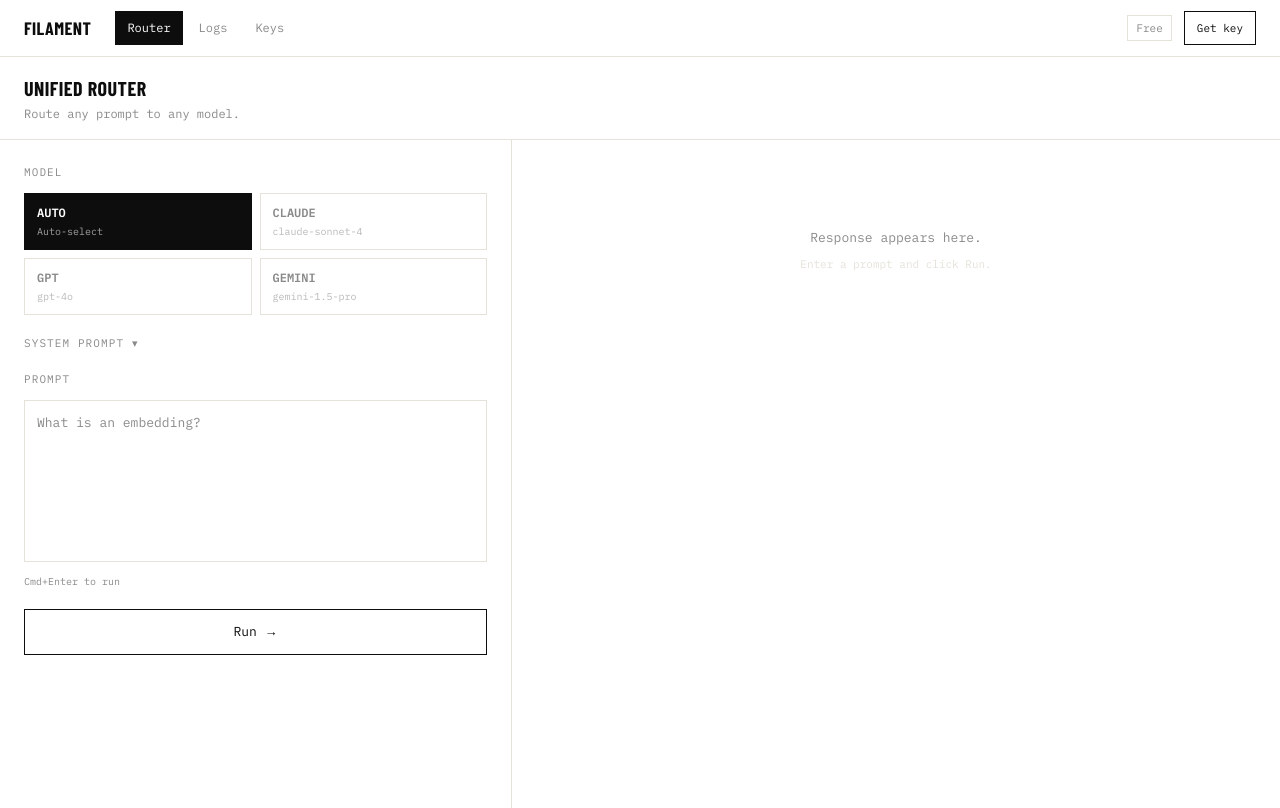
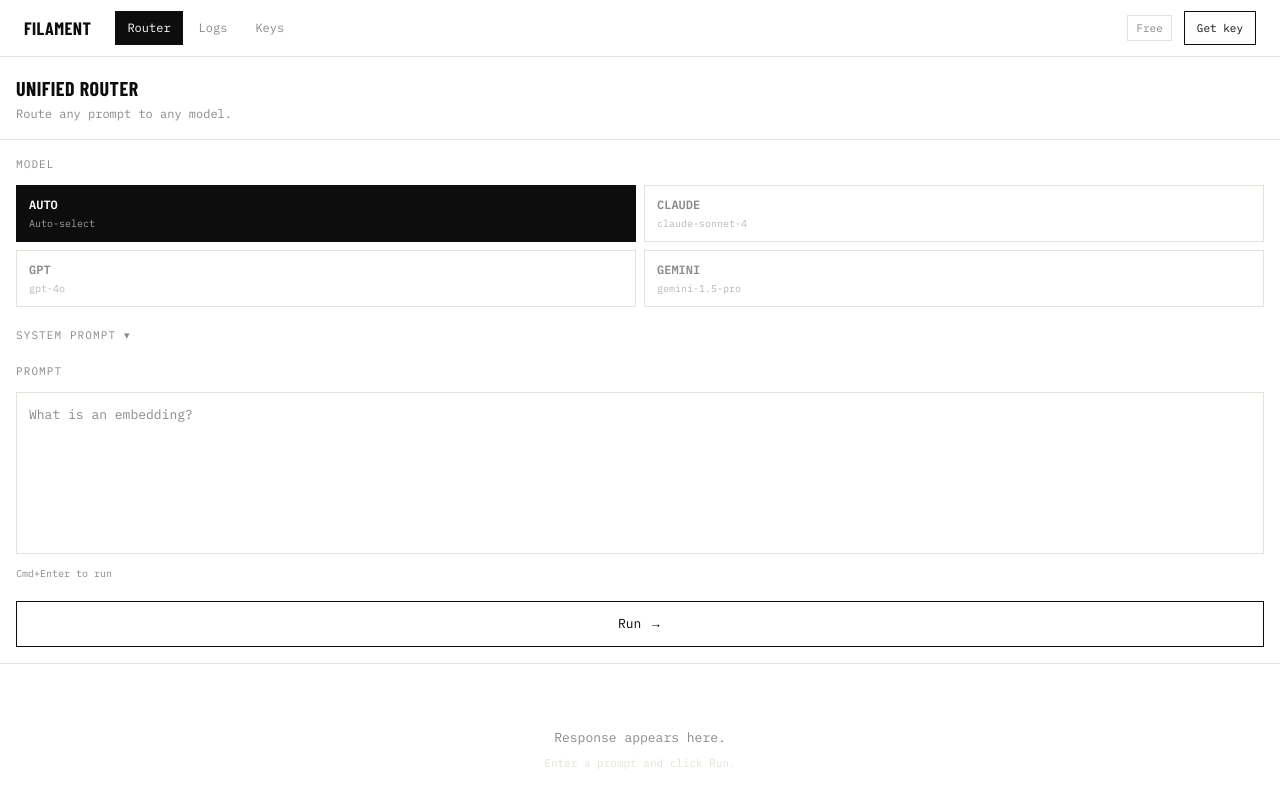
Before and after one commit to filament-app/filament, a Next.js app: page /app/router in a window 1280 px wide. Shown: the top 808 px of the page. Built offline with nearby package versions, Linux system fonts and the light colour scheme; a web font is replaced by a local one.

Commit message:
Fix keyboard: remove all 100vh/overflow-hidden from mobile, plain document flow

```diff
--- a/app/app/layout.tsx
+++ b/app/app/layout.tsx
@@ -95,7 +95,7 @@ function AppNav() {
 
 export default function AppLayout({ children }: { children: React.ReactNode }) {
   return (
-    <div className="min-h-screen bg-white flex flex-col">
+    <div className="bg-white flex flex-col">
       <AppNav />
       <main className="flex-1">{children}</main>
     </div>
--- a/app/app/router/page.tsx
+++ b/app/app/router/page.tsx
@@ -5,7 +5,6 @@ import {
   memo, forwardRef, useImperativeHandle,
 } from 'react'
 
-// ─── Types ────────────────────────────────────────────────────────────────────
 type ModelId = 'auto' | 'claude' | 'gpt' | 'gemini'
 
 interface TraceInfo {
@@ -26,7 +25,6 @@ interface InputHandle {
   getValues: () => InputValues
 }
 
-// ─── Helpers ──────────────────────────────────────────────────────────────────
 function saveTraceLog(data: {
   model_requested: string; model_used: string; tokens_in: number
   tokens_out: number; latency_ms: number; status: string
@@ -57,7 +55,6 @@ const MODEL_DESCRIPTIONS: Record<ModelId, string> = {
 }
 const MODELS: ModelId[] = ['auto', 'claude', 'gpt', 'gemini']
 
-// ─── ModelSelector — isolated so its state never touches textarea ─────────────
 const ModelSelector = memo(function ModelSelector({
   value, onChange,
 }: { value: ModelId; onChange: (m: ModelId) => void }) {
@@ -87,10 +84,6 @@ const ModelSelector = memo(function ModelSelector({
   )
 })
 
-// ─── InputSection ─────────────────────────────────────────────────────────────
-// Owns its own model state + uncontrolled textarea refs.
-// Parent only calls getValues() on submit — never reads on keystroke.
-// React.memo prevents any parent re-render from touching this component.
 const InputSection = memo(forwardRef<InputHandle, { onRun: () => void; loading: boolean }>(
   function InputSection({ onRun, loading }, ref) {
     const [model, setModel] = useState<ModelId>('auto')
@@ -98,7 +91,6 @@ const InputSection = memo(forwardRef<InputHandle, { onRun: () => void; loading:
     const promptRef = useRef<HTMLTextAreaElement>(null)
     const systemRef = useRef<HTMLTextAreaElement>(null)
 
-    // Expose values to parent without causing re-renders
     useImperativeHandle(ref, () => ({
       getValues: () => ({
         prompt: promptRef.current?.value?.trim() ?? '',
@@ -108,11 +100,9 @@ const InputSection = memo(forwardRef<InputHandle, { onRun: () => void; loading:
     }), [model])
 
     return (
-      <div className="flex flex-col gap-5 p-4 md:p-6">
-        {/* Model selector is isolated — changing it only re-renders ModelSelector + InputSection, not OutputSection */}
+      <div className="flex flex-col gap-5 p-4">
         <ModelSelector value={model} onChange={setModel} />
 
-        {/* System prompt — uncontrolled */}
         <div>
           <button
             type="button"
@@ -127,12 +117,11 @@ const InputSection = memo(forwardRef<InputHandle, { onRun: () => void; loading:
               ref={systemRef}
               placeholder="You are a helpful assistant."
               rows={3}
-              className="w-full mt-3 font-mono text-[12px] p-3 border border-[#E5E2DA] bg-[#F7F4EE] text-[#0D0D0D] resize-none focus:outline-none focus:border-[#0D0D0D] placeholder-[#8A8A8A]"
+              className="w-full mt-3 font-mono text-[12px] p-3 border border-[#E5E2DA] bg-[#F7F4EE] text-[#0D0D0D] resize-none outline-none placeholder-[#8A8A8A]"
             />
           )}
         </div>
 
-        {/* Prompt — uncontrolled, no value/onChange, no key */}
         <div>
           <label className="font-mono text-[11px] text-[#8A8A8A] uppercase tracking-widest block mb-3">
             Prompt
@@ -141,7 +130,7 @@ const InputSection = memo(forwardRef<InputHandle, { onRun: () => void; loading:
             ref={promptRef}
             placeholder="What is an embedding?"
             rows={7}
-            className="w-full font-mono text-[13px] p-3 border border-[#E5E2DA] text-[#0D0D0D] resize-none focus:outline-none focus:border-[#0D0D0D] placeholder-[#8A8A8A] bg-white"
+            className="w-full font-mono text-[13px] p-3 border border-[#E5E2DA] text-[#0D0D0D] resize-none outline-none placeholder-[#8A8A8A] bg-white"
             onKeyDown={(e) => {
               if (e.key === 'Enter' && (e.metaKey || e.ctrlKey)) onRun()
             }}
@@ -162,7 +151,6 @@ const InputSection = memo(forwardRef<InputHandle, { onRun: () => void; loading:
   }
 ))
 
-// ─── OutputSection — isolated so response updates never touch InputSection ────
 const OutputSection = memo(function OutputSection({
   trace, loading, error, response, rawJson, showRaw, setShowRaw,
 }: {
@@ -175,9 +163,9 @@ const OutputSection = memo(function OutputSection({
   setShowRaw: (v: boolean) => void
 }) {
   return (
-    <div className="flex flex-col min-h-[280px] md:h-full">
+    <div className="border-t border-[#E5E2DA] p-4">
       {trace && (
-        <div className="border-t md:border-t-0 border-b border-[#E5E2DA] px-4 py-2.5 flex items-center gap-3 bg-[#F7F4EE] flex-wrap shrink-0">
+        <div className="flex items-center gap-3 flex-wrap mb-4 pb-4 border-b border-[#E5E2DA]">
           <span className="font-mono text-[11px] text-[#0D0D0D] font-bold uppercase">{trace.model_used}</span>
           <span className="font-mono text-[11px] text-[#8A8A8A]">{trace.tokens_in}→{trace.tokens_out} tok</span>
           <span className="font-mono text-[11px] text-[#8A8A8A]">{trace.latency_ms}ms</span>
@@ -187,28 +175,23 @@ const OutputSection = memo(function OutputSection({
             'border-[#6a2a2a] text-[#6a2a2a]'
           }`}>{trace.status}</span>
           <div className="ml-auto flex items-center gap-3">
-            <button
-              type="button"
-              onClick={() => setShowRaw(!showRaw)}
-              className="font-mono text-[11px] text-[#8A8A8A] hover:text-[#0D0D0D] transition-colors"
-            >
+            <button type="button" onClick={() => setShowRaw(!showRaw)}
+              className="font-mono text-[11px] text-[#8A8A8A] hover:text-[#0D0D0D] transition-colors">
               {showRaw ? 'Response' : 'Raw JSON'}
             </button>
             {response && (
-              <button
-                type="button"
+              <button type="button"
                 onClick={() => navigator.clipboard.writeText(showRaw ? rawJson || '' : response)}
-                className="font-mono text-[11px] text-[#8A8A8A] hover:text-[#0D0D0D] transition-colors"
-              >
+                className="font-mono text-[11px] text-[#8A8A8A] hover:text-[#0D0D0D] transition-colors">
                 Copy
               </button>
             )}
           </div>
         </div>
       )}
-      <div className="flex-1 overflow-y-auto p-4 md:p-6">
+
       {loading && (
-          <div className="flex items-center gap-3">
+        <div className="flex items-center gap-3 py-8">
           <div className="w-1.5 h-1.5 bg-[#0D0D0D] animate-pulse" />
           <span className="font-mono text-[13px] text-[#8A8A8A]">Routing request...</span>
         </div>
@@ -217,7 +200,7 @@ const OutputSection = memo(function OutputSection({
         <div className="border border-[#6a2a2a] p-4 font-mono text-[13px] text-[#6a2a2a]">{error}</div>
       )}
       {!loading && !error && !response && (
-          <div className="text-center py-16">
+        <div className="py-12 text-center">
           <p className="font-mono text-[13px] text-[#8A8A8A]">Response appears here.</p>
           <p className="font-mono text-[11px] text-[#E5E2DA] mt-2">Enter a prompt and click Run.</p>
         </div>
@@ -228,19 +211,16 @@ const OutputSection = memo(function OutputSection({
         </div>
       )}
       {!loading && rawJson && showRaw && (
-          <pre className="font-mono text-[12px] text-[#0D0D0D] leading-relaxed whitespace-pre-wrap overflow-x-auto bg-[#F7F4EE] p-4 border border-[#E5E2DA]">
+        <pre className="font-mono text-[12px] text-[#0D0D0D] leading-relaxed whitespace-pre-wrap bg-[#F7F4EE] p-4 border border-[#E5E2DA]">
           {rawJson}
         </pre>
       )}
     </div>
-    </div>
   )
 })
 
-// ─── Page — only holds output state, never touches InputSection on re-render ──
 export default function RouterPage() {
   const inputRef = useRef<InputHandle>(null)
-
   const [loading, setLoading] = useState(false)
   const [response, setResponse] = useState('')
   const [trace, setTrace] = useState<TraceInfo | null>(null)
@@ -248,7 +228,6 @@ export default function RouterPage() {
   const [showRaw, setShowRaw] = useState(false)
   const [error, setError] = useState<string | null>(null)
 
-  // Stable reference — no dependencies that change on keystroke
   const handleRun = useCallback(async () => {
     if (!inputRef.current) return
     const { prompt, system, model } = inputRef.current.getValues()
@@ -269,9 +248,7 @@ export default function RouterPage() {
       })
       const data = await res.json()
       const elapsed = Date.now() - start
-
       if (!res.ok) { setError(data.error || 'Request failed'); return }
-
       setRawJson(JSON.stringify(data, null, 2))
       setResponse(data.choices?.[0]?.message?.content || '')
       const traceInfo = {
@@ -283,48 +260,34 @@ export default function RouterPage() {
       }
       setTrace(traceInfo)
       saveTraceLog({
-        model_requested: model,
-        model_used: traceInfo.model_used,
-        tokens_in: traceInfo.tokens_in,
-        tokens_out: traceInfo.tokens_out,
-        latency_ms: traceInfo.latency_ms,
-        status: traceInfo.status,
-        trace_id: data.id || crypto.randomUUID(),
-        prompt,
+        model_requested: model, model_used: traceInfo.model_used,
+        tokens_in: traceInfo.tokens_in, tokens_out: traceInfo.tokens_out,
+        latency_ms: traceInfo.latency_ms, status: traceInfo.status,
+        trace_id: data.id || crypto.randomUUID(), prompt,
       })
     } catch (err: unknown) {
       setError(err instanceof Error ? err.message : 'Network error')
     } finally {
       setLoading(false)
     }
-  }, []) // empty deps — reads values from ref, not state
+  }, [])
 
   return (
-    <>
-      <div className="border-b border-[#E5E2DA] px-4 md:px-6 py-4">
+    <div className="pb-16">
+      <div className="border-b border-[#E5E2DA] px-4 py-4">
         <h1 className="font-[family-name:var(--font-barlow)] font-bold text-[20px] uppercase tracking-wide text-[#0D0D0D]">
           Unified Router
         </h1>
         <p className="font-mono text-[12px] text-[#8A8A8A] mt-0.5">Route any prompt to any model.</p>
       </div>
 
-      {/* Stack on mobile, split on desktop */}
-      <div className="flex flex-col md:flex-row md:h-[calc(100vh-108px)]">
-        <div className="w-full md:w-[40%] md:border-r border-[#E5E2DA] md:overflow-y-auto">
+      {/* No fixed heights, no overflow-hidden, no 100vh on mobile — plain document flow */}
       <InputSection ref={inputRef} onRun={handleRun} loading={loading} />
-        </div>
-        <div className="flex-1 md:overflow-hidden">
       <OutputSection
-            trace={trace}
-            loading={loading}
-            error={error}
-            response={response}
-            rawJson={rawJson}
-            showRaw={showRaw}
-            setShowRaw={setShowRaw}
+        trace={trace} loading={loading} error={error}
+        response={response} rawJson={rawJson}
+        showRaw={showRaw} setShowRaw={setShowRaw}
       />
     </div>
-      </div>
-    </>
   )
 }
```
Lines whose indentation alone changed are shown as unchanged.
